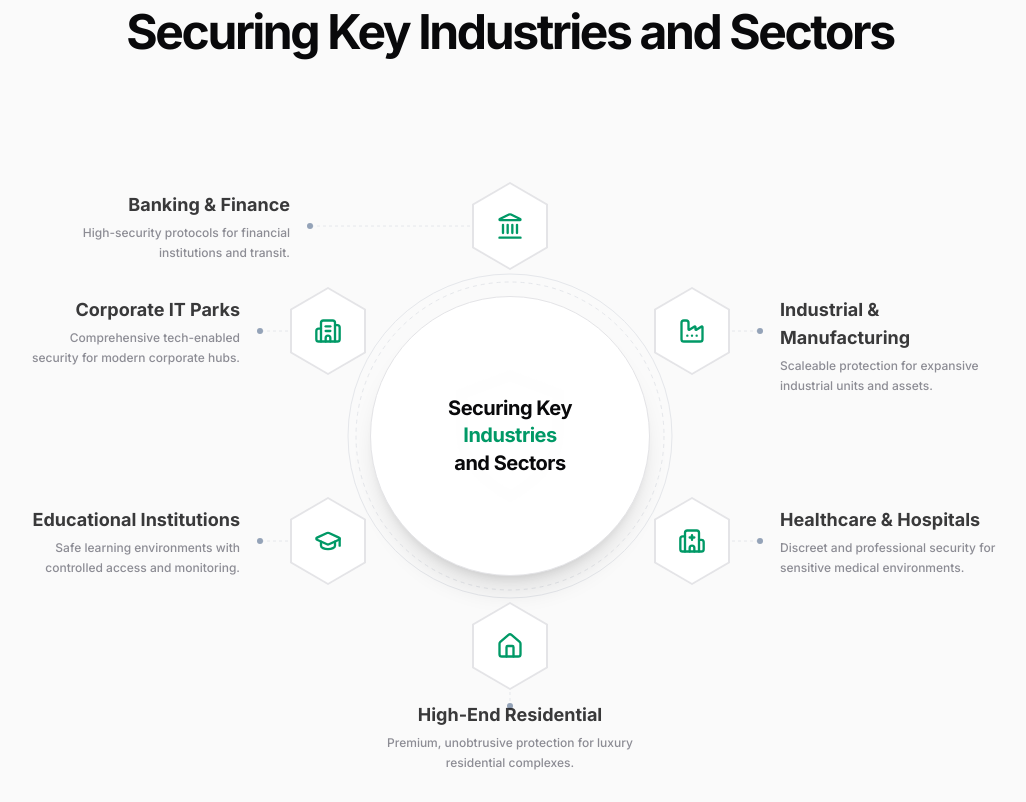
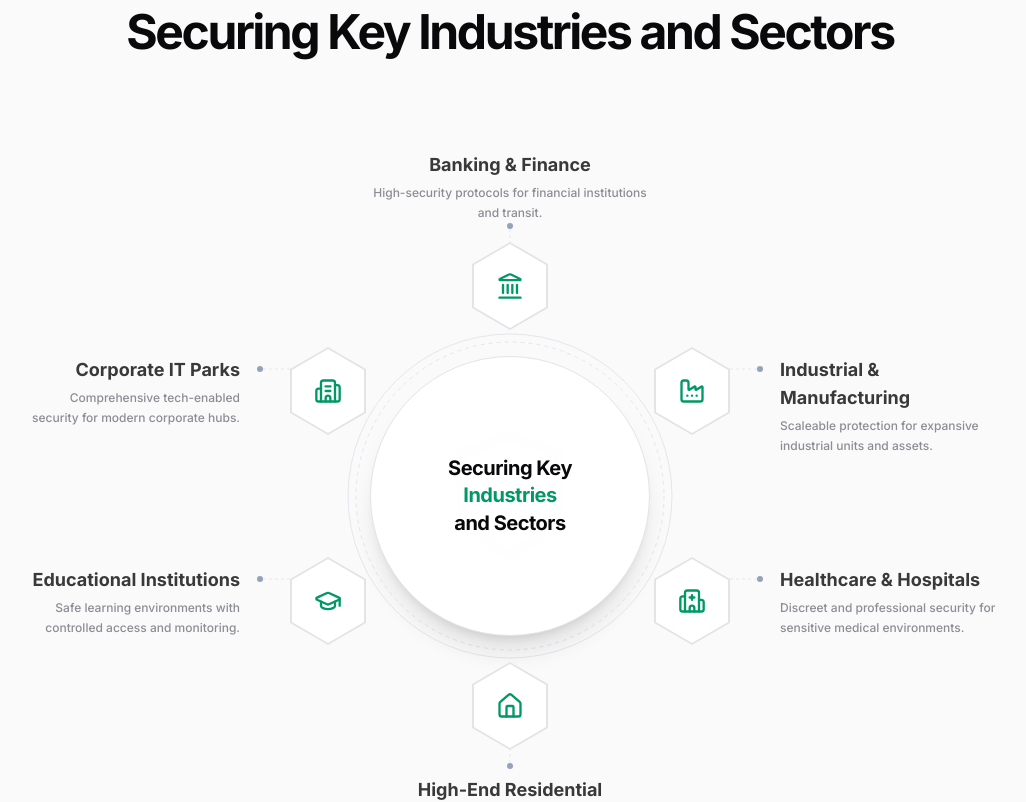
Before and after one commit to godivatech/true_waves_enterprise_website, a Next.js app: page / in a window 1280 px wide. Shown: the part 2000-2802 px from the top of the page, without its empty margins (130-1156 px from the left). Built offline with nearby package versions, Linux system fonts and the light colour scheme.

Commit message:
code changes

```diff
--- a/src/app/page.tsx
+++ b/src/app/page.tsx
@@ -204,76 +204,76 @@ export default function Home() {
           </div>
 
           {/* Desktop Circular Diagram Layout (hidden lg:block) */}
-          <div className="hidden lg:block relative w-full max-w-[1000px] h-[660px] mx-auto mt-12 select-none">
-            <svg className="absolute inset-0 w-full h-full pointer-events-none z-0" viewBox="0 0 1000 660" fill="none">
+          <div className="hidden lg:block relative w-full max-w-[1000px] h-[720px] mx-auto mt-12 select-none">
+            <svg className="absolute inset-0 w-full h-full pointer-events-none z-0" viewBox="0 0 1000 720" fill="none">
               {/* Central Circle Outline */}
-              <circle cx="500" cy="300" r="162" stroke="#E5E7EB" strokeWidth="1" />
-              <circle cx="500" cy="300" r="154" stroke="#E5E7EB" strokeWidth="1" strokeDasharray="4,4" />
+              <circle cx="500" cy="360" r="162" stroke="#E5E7EB" strokeWidth="1" />
+              <circle cx="500" cy="360" r="154" stroke="#E5E7EB" strokeWidth="1" strokeDasharray="4,4" />
 
               {/* Connection Lines */}
               {/* 0. Top Hexagon to Banking & Finance */}
               <path
-                d="M 460 90 L 300 90"
+                d="M 500 150 L 500 106 L 500 90"
                 className="transition-all duration-300"
                 stroke={hoveredIdx === 0 ? "#10B981" : "#E5E7EB"}
                 strokeWidth={hoveredIdx === 0 ? "2" : "1"}
                 strokeDasharray={hoveredIdx === 0 ? "0" : "3,3"}
               />
-              <circle cx="300" cy="90" r={hoveredIdx === 0 ? "4" : "3"} className="transition-all duration-300" fill={hoveredIdx === 0 ? "#10B981" : "#94A3B8"} />
+              <circle cx="500" cy="90" r={hoveredIdx === 0 ? "4" : "3"} className="transition-all duration-300" fill={hoveredIdx === 0 ? "#10B981" : "#94A3B8"} />
 
               {/* 1. Top-Left Hexagon to Corporate IT Parks */}
               <path
-                d="M 278 195 L 250 195"
+                d="M 280 233 L 250 233"
                 className="transition-all duration-300"
                 stroke={hoveredIdx === 1 ? "#10B981" : "#E5E7EB"}
                 strokeWidth={hoveredIdx === 1 ? "2" : "1"}
                 strokeDasharray={hoveredIdx === 1 ? "0" : "3,3"}
               />
-              <circle cx="250" cy="195" r={hoveredIdx === 1 ? "4" : "3"} className="transition-all duration-300" fill={hoveredIdx === 1 ? "#10B981" : "#94A3B8"} />
+              <circle cx="250" cy="233" r={hoveredIdx === 1 ? "4" : "3"} className="transition-all duration-300" fill={hoveredIdx === 1 ? "#10B981" : "#94A3B8"} />
 
               {/* 2. Bottom-Left Hexagon to Educational Institutions */}
               <path
-                d="M 278 405 L 250 405"
+                d="M 280 443 L 250 443"
                 className="transition-all duration-300"
                 stroke={hoveredIdx === 2 ? "#10B981" : "#E5E7EB"}
                 strokeWidth={hoveredIdx === 2 ? "2" : "1"}
                 strokeDasharray={hoveredIdx === 2 ? "0" : "3,3"}
               />
-              <circle cx="250" cy="405" r={hoveredIdx === 2 ? "4" : "3"} className="transition-all duration-300" fill={hoveredIdx === 2 ? "#10B981" : "#94A3B8"} />
+              <circle cx="250" cy="443" r={hoveredIdx === 2 ? "4" : "3"} className="transition-all duration-300" fill={hoveredIdx === 2 ? "#10B981" : "#94A3B8"} />
 
               {/* 3. Bottom Hexagon to High-End Residential */}
               <path
-                d="M 500 550 L 500 570"
+                d="M 500 570 L 500 614 L 500 630"
                 className="transition-all duration-300"
                 stroke={hoveredIdx === 3 ? "#10B981" : "#E5E7EB"}
                 strokeWidth={hoveredIdx === 3 ? "2" : "1"}
                 strokeDasharray={hoveredIdx === 3 ? "0" : "3,3"}
               />
-              <circle cx="500" cy="570" r={hoveredIdx === 3 ? "4" : "3"} className="transition-all duration-300" fill={hoveredIdx === 3 ? "#10B981" : "#94A3B8"} />
+              <circle cx="500" cy="630" r={hoveredIdx === 3 ? "4" : "3"} className="transition-all duration-300" fill={hoveredIdx === 3 ? "#10B981" : "#94A3B8"} />
 
               {/* 4. Bottom-Right Hexagon to Healthcare & Hospitals */}
               <path
-                d="M 722 405 L 750 405"
+                d="M 720 443 L 750 443"
                 className="transition-all duration-300"
                 stroke={hoveredIdx === 4 ? "#10B981" : "#E5E7EB"}
                 strokeWidth={hoveredIdx === 4 ? "2" : "1"}
                 strokeDasharray={hoveredIdx === 4 ? "0" : "3,3"}
               />
-              <circle cx="750" cy="405" r={hoveredIdx === 4 ? "4" : "3"} className="transition-all duration-300" fill={hoveredIdx === 4 ? "#10B981" : "#94A3B8"} />
+              <circle cx="750" cy="443" r={hoveredIdx === 4 ? "4" : "3"} className="transition-all duration-300" fill={hoveredIdx === 4 ? "#10B981" : "#94A3B8"} />
 
               {/* 5. Top-Right Hexagon to Industrial & Manufacturing */}
               <path
-                d="M 722 195 L 750 195"
+                d="M 720 233 L 750 233"
                 className="transition-all duration-300"
                 stroke={hoveredIdx === 5 ? "#10B981" : "#E5E7EB"}
                 strokeWidth={hoveredIdx === 5 ? "2" : "1"}
                 strokeDasharray={hoveredIdx === 5 ? "0" : "3,3"}
               />
-              <circle cx="750" cy="195" r={hoveredIdx === 5 ? "4" : "3"} className="transition-all duration-300" fill={hoveredIdx === 5 ? "#10B981" : "#94A3B8"} />
+              <circle cx="750" cy="233" r={hoveredIdx === 5 ? "4" : "3"} className="transition-all duration-300" fill={hoveredIdx === 5 ? "#10B981" : "#94A3B8"} />
             </svg>
 
             {/* Central Circle */}
-            <div className="absolute left-1/2 top-1/2 -translate-x-1/2 -translate-y-1/2 -mt-[30px] w-[280px] h-[280px] rounded-full bg-white shadow-xl border border-zinc-200 flex flex-col items-center justify-center p-6 text-center z-10">
+            <div className="absolute left-1/2 top-1/2 -translate-x-1/2 -translate-y-1/2 w-[280px] h-[280px] rounded-full bg-white shadow-xl border border-zinc-200 flex flex-col items-center justify-center p-6 text-center z-10">
               {/* Shield Watermark Icon in background */}
               <div className="absolute inset-0 opacity-[0.03] flex items-center justify-center pointer-events-none">
                 <svg className="w-36 h-36" viewBox="0 0 24 24" fill="none" stroke="currentColor" strokeWidth="2">
@@ -287,9 +287,9 @@ export default function Home() {
               </h3>
             </div>
 
-            {/* Left Column Text Blocks */}
+            {/* Top Text Block */}
             <div
-              className={`absolute left-[40px] top-[55px] w-[240px] text-right transition-all duration-300 cursor-pointer ${hoveredIdx === 0 ? "scale-105" : "opacity-80"}`}
+              className={`absolute left-1/2 -translate-x-1/2 top-[15px] w-[280px] text-center transition-all duration-300 cursor-pointer ${hoveredIdx === 0 ? "scale-105" : "opacity-80"}`}
               onMouseEnter={() => setHoveredIdx(0)}
               onMouseLeave={() => setHoveredIdx(null)}
             >
@@ -297,8 +297,9 @@ export default function Home() {
               <p className="text-zinc-500 text-xs mt-1 leading-relaxed font-medium">High-security protocols for financial institutions and transit.</p>
             </div>
 
+            {/* Left Column Text Blocks */}
             <div
-              className={`absolute left-[10px] top-[160px] w-[220px] text-right transition-all duration-300 cursor-pointer ${hoveredIdx === 1 ? "scale-105" : "opacity-80"}`}
+              className={`absolute left-[10px] top-[220px] w-[220px] text-right transition-all duration-300 cursor-pointer ${hoveredIdx === 1 ? "scale-105" : "opacity-80"}`}
               onMouseEnter={() => setHoveredIdx(1)}
               onMouseLeave={() => setHoveredIdx(null)}
             >
@@ -307,7 +308,7 @@ export default function Home() {
             </div>
 
             <div
-              className={`absolute left-[10px] top-[370px] w-[220px] text-right transition-all duration-300 cursor-pointer ${hoveredIdx === 2 ? "scale-105" : "opacity-80"}`}
+              className={`absolute left-[10px] top-[430px] w-[220px] text-right transition-all duration-300 cursor-pointer ${hoveredIdx === 2 ? "scale-105" : "opacity-80"}`}
               onMouseEnter={() => setHoveredIdx(2)}
               onMouseLeave={() => setHoveredIdx(null)}
             >
@@ -317,7 +318,7 @@ export default function Home() {
 
             {/* Right Column Text Blocks */}
             <div
-              className={`absolute right-[10px] top-[160px] w-[220px] text-left transition-all duration-300 cursor-pointer ${hoveredIdx === 5 ? "scale-105" : "opacity-80"}`}
+              className={`absolute right-[10px] top-[220px] w-[220px] text-left transition-all duration-300 cursor-pointer ${hoveredIdx === 5 ? "scale-105" : "opacity-80"}`}
               onMouseEnter={() => setHoveredIdx(5)}
               onMouseLeave={() => setHoveredIdx(null)}
             >
@@ -326,7 +327,7 @@ export default function Home() {
             </div>
 
             <div
-              className={`absolute right-[10px] top-[370px] w-[220px] text-left transition-all duration-300 cursor-pointer ${hoveredIdx === 4 ? "scale-105" : "opacity-80"}`}
+              className={`absolute right-[10px] top-[430px] w-[220px] text-left transition-all duration-300 cursor-pointer ${hoveredIdx === 4 ? "scale-105" : "opacity-80"}`}
               onMouseEnter={() => setHoveredIdx(4)}
               onMouseLeave={() => setHoveredIdx(null)}
             >
@@ -336,7 +337,7 @@ export default function Home() {
 
             {/* Bottom Text Block */}
             <div
-              className={`absolute left-1/2 -translate-x-1/2 top-[565px] w-[280px] text-center transition-all duration-300 cursor-pointer ${hoveredIdx === 3 ? "scale-105" : "opacity-80"}`}
+              className={`absolute left-1/2 -translate-x-1/2 top-[640px] w-[280px] text-center transition-all duration-300 cursor-pointer ${hoveredIdx === 3 ? "scale-105" : "opacity-80"}`}
               onMouseEnter={() => setHoveredIdx(3)}
               onMouseLeave={() => setHoveredIdx(null)}
             >
@@ -349,15 +350,14 @@ export default function Home() {
               const Icon = vertical.icon;
               const isActive = hoveredIdx === idx;
 
-              // Coordinates offsets for hexagon centers relative to absolute center at (500, 300)
-              // top-1/2 is 330px, so offsets subtract/add accordingly to be centered around 300px
+              // Coordinates offsets for hexagon centers relative to absolute center at (500, 360)
               const positions = [
-                "-mt-[240px]",             // 0: Top (Banking & Finance)
-                "-ml-[182px] -mt-[135px]",  // 1: Top-Left (Corporate IT Parks)
-                "-ml-[182px] mt-[75px]",   // 2: Bottom-Left (Educational Institutions)
-                "mt-[180px]",              // 3: Bottom (High-End Residential)
-                "ml-[182px] mt-[75px]",    // 4: Bottom-Right (Healthcare & Hospitals)
-                "ml-[182px] -mt-[135px]"   // 5: Top-Right (Industrial & Manufacturing)
+                "-mt-[210px]",             // 0: Top (Banking & Finance)
+                "-ml-[182px] -mt-[105px]",  // 1: Top-Left (Corporate IT Parks)
+                "-ml-[182px] mt-[105px]",   // 2: Bottom-Left (Educational Institutions)
+                "mt-[210px]",              // 3: Bottom (High-End Residential)
+                "ml-[182px] mt-[105px]",    // 4: Bottom-Right (Healthcare & Hospitals)
+                "ml-[182px] -mt-[105px]"   // 5: Top-Right (Industrial & Manufacturing)
               ];
 
               return (
```
